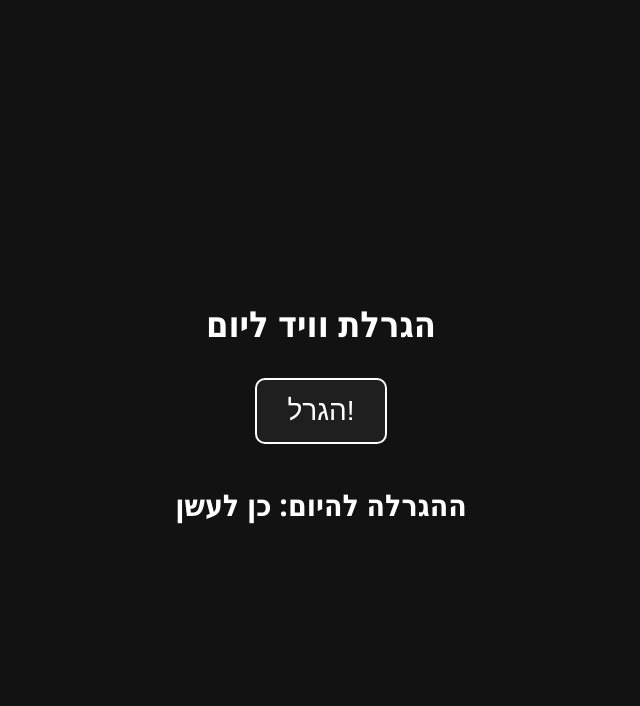
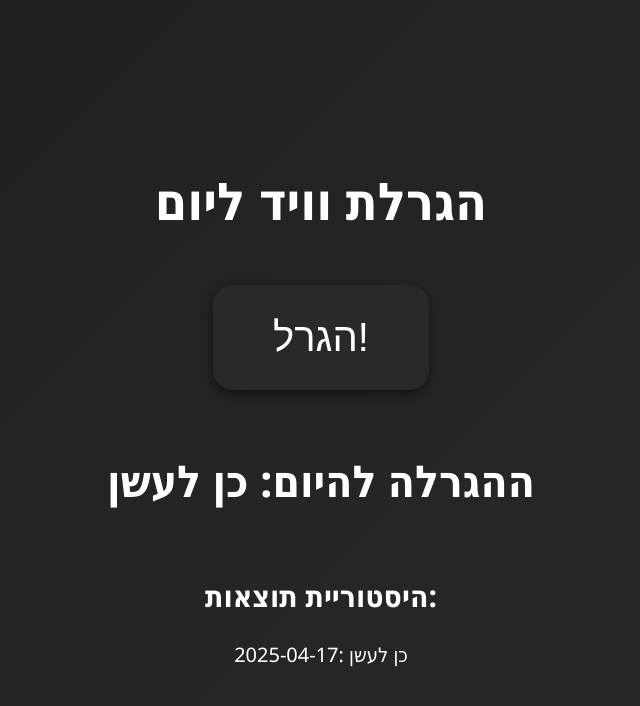
Before and after one commit to roeinissim/Roll, a plain HTML site: page index.html in a window 1280 px wide. Both pictures are taken after a click on the button "הגרל!". Shown: the whole page, without its empty margins (319-959 px from the left). Drawn offline with Linux system fonts and the light colour scheme.

Commit message:
Update index.html

```diff
--- a/index.html
+++ b/index.html
@@ -1,14 +1,14 @@
-
 <!DOCTYPE html>
 <html lang="he">
 <head>
   <meta charset="UTF-8">
+  <meta name="viewport" content="width=device-width, initial-scale=1.0">
   <title>הגרלת וויד יומית</title>
   <style>
-  body {
+    html, body {
       margin: 0;
       padding: 0;
-    background-color: #121212;
+      background: linear-gradient(135deg, #1f1f1f, #2a2a2a);
       color: #ffffff;
       font-family: "Segoe UI", Tahoma, Geneva, Verdana, sans-serif;
       display: flex;
@@ -16,33 +16,68 @@
       justify-content: center;
       align-items: center;
       height: 100vh;
+      width: 100vw;
       text-align: center;
+      overflow-x: hidden;
     }
 
     h1 {
-    font-size: 36px;
-    margin-bottom: 30px;
+      font-size: 52px;
+      margin-bottom: 50px;
     }
 
     button {
-    font-size: 28px;
-    padding: 15px 30px;
-    background-color: #1f1f1f;
+      font-size: 40px;
+      padding: 30px 60px;
+      background-color: #292929;
       color: #ffffff;
-    border: 2px solid #ffffff;
-    border-radius: 10px;
+      border: none;
+      border-radius: 20px;
       cursor: pointer;
-    transition: background-color 0.3s ease;
+      box-shadow: 0 4px 12px rgba(0, 0, 0, 0.5);
+      transition: transform 0.2s, background-color 0.3s;
     }
 
     button:hover {
-    background-color: #333333;
+      background-color: #3a3a3a;
+      transform: scale(1.03);
+    }
+
+    button:active {
+      transform: scale(0.97);
     }
 
     #result {
-    font-size: 30px;
+      font-size: 44px;
+      margin-top: 60px;
+      font-weight: bold;
+      opacity: 0;
+      transform: scale(0.8);
+      transition: all 0.4s ease;
+    }
+
+    #result.show {
+      opacity: 1;
+      transform: scale(1);
+    }
+
+    #history {
       margin-top: 40px;
-    font-weight: bold;
+      font-size: 20px;
+      max-height: 120px;
+      overflow-y: auto;
+      width: 80%;
+    }
+
+    #history ul {
+      list-style: none;
+      padding: 0;
+    }
+
+    #history li {
+      margin-bottom: 6px;
+      border-bottom: 1px solid #444;
+      padding-bottom: 4px;
     }
   </style>
 </head>
@@ -50,10 +85,15 @@
   <h1>הגרלת וויד ליום</h1>
   <button onclick="roll()">הגרל!</button>
   <div id="result"></div>
+  <div id="history">
+    <h2>היסטוריית תוצאות:</h2>
+    <ul id="historyList"></ul>
+  </div>
 
   <script>
     const today = new Date().toISOString().split('T')[0];
     const resultEl = document.getElementById("result");
+    const historyList = document.getElementById("historyList");
 
     function getHistory() {
       const history = localStorage.getItem("weed_history");
@@ -77,34 +117,50 @@
     function checkLastTwoDays() {
       const history = getHistory();
       const lastTwo = history.slice(-2);
-      return lastTwo.length === 2 && lastTwo[0].result === "כן לעשן" && lastTwo[1].result === "כן לעשן";
+      return lastTwo.length === 2 && lastTwo[0].result.includes("כן") && lastTwo[1].result.includes("כן");
+    }
+
+    function updateResult(text) {
+      resultEl.innerText = text;
+      resultEl.classList.add("show");
+    }
+
+    function updateHistory() {
+      const history = getHistory().slice(-10).reverse();
+      historyList.innerHTML = "";
+      history.forEach(item => {
+        const li = document.createElement("li");
+        li.innerText = `${item.date}: ${item.result}`;
+        historyList.appendChild(li);
+      });
     }
 
     function roll() {
       const existing = getTodayResult();
       if (existing) {
-        resultEl.innerText = "כבר הגרלת היום: " + existing;
+        updateResult("כבר הגרלת היום: " + existing);
         return;
       }
 
+      let result;
       if (checkLastTwoDays()) {
-        saveResult(today, "לא לעשן (יום מנוחה)");
-        resultEl.innerText = "יום מנוחה – לא לעשן (שני ימים רצופים של עישון)";
-        return;
+        result = "לא לעשן (יום מנוחה)";
+      } else {
+        result = Math.random() < 0.5 ? "כן לעשן" : "לא לעשן";
       }
 
-      const result = Math.random() < 0.5 ? "כן לעשן" : "לא לעשן";
       saveResult(today, result);
-      resultEl.innerText = "ההגרלה להיום: " + result;
+      updateResult("ההגרלה להיום: " + result);
+      updateHistory();
     }
 
-    // הצג תוצאה קיימת אם יש
     window.onload = () => {
       const existing = getTodayResult();
       if (existing) {
-        resultEl.innerText = "ההגרלה להיום: " + existing;
+        updateResult("ההגרלה להיום: " + existing);
       }
-    };
+      updateHistory();
+    }
   </script>
 </body>
 </html>
```
Lines whose indentation alone changed are shown as unchanged.
